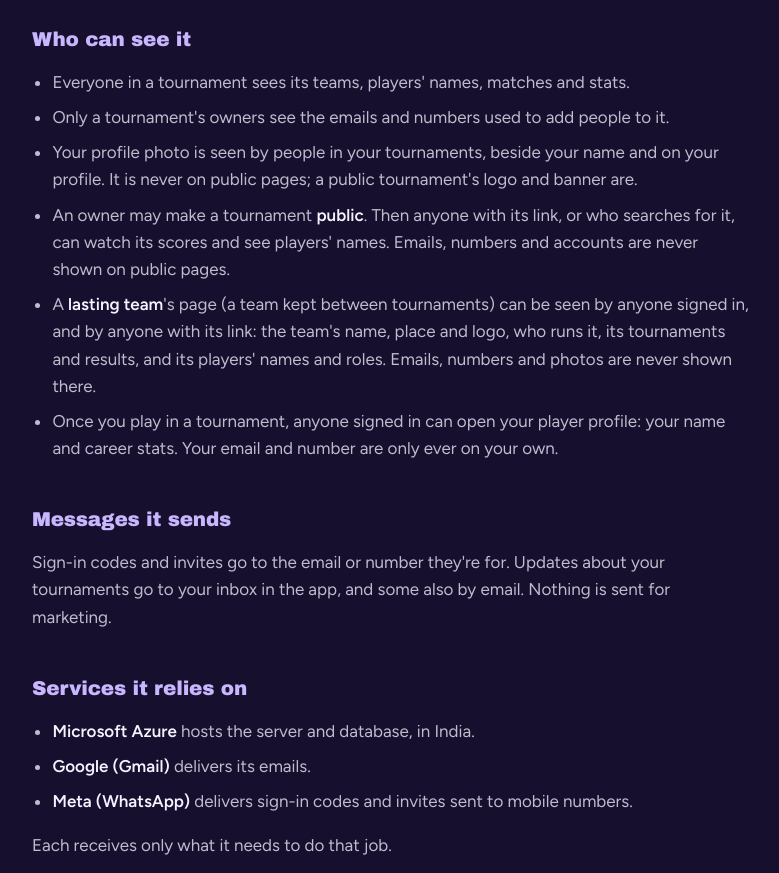
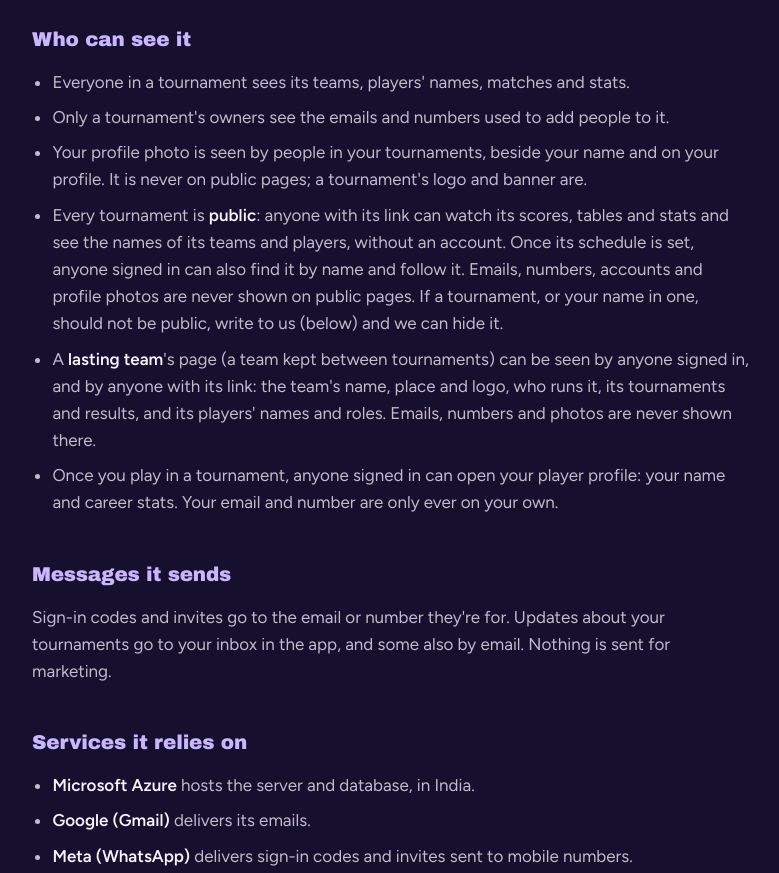
Before and after one commit to swanand19/TournamentScheduler-Site, a plain HTML site: page privacy.html in a window 1280 px wide. Shown: the part 1060-1933 px from the top of the page, without its empty margins (58-837 px from the left). Drawn offline with Linux system fonts and the light colour scheme; a web font is replaced by a local one.

Commit message:
Privacy: every tournament is public
Co-Authored-By: Claude Opus 5.5 <noreply@anthropic.com>

```diff
--- a/privacy.html
+++ b/privacy.html
@@ -53,8 +53,8 @@
       <ul>
         <li>Everyone in a tournament sees its teams, players' names, matches and stats.</li>
         <li>Only a tournament's owners see the emails and numbers used to add people to it.</li>
-        <li>Your profile photo is seen by people in your tournaments, beside your name and on your profile. It is never on public pages; a public tournament's logo and banner are.</li>
-        <li>An owner may make a tournament <strong>public</strong>. Then anyone with its link, or who searches for it, can watch its scores and see players' names. Emails, numbers and accounts are never shown on public pages.</li>
+        <li>Your profile photo is seen by people in your tournaments, beside your name and on your profile. It is never on public pages; a tournament's logo and banner are.</li>
+        <li>Every tournament is <strong>public</strong>: anyone with its link can watch its scores, tables and stats and see the names of its teams and players, without an account. Once its schedule is set, anyone signed in can also find it by name and follow it. Emails, numbers, accounts and profile photos are never shown on public pages. If a tournament, or your name in one, should not be public, write to us (below) and we can hide it.</li>
         <li>A <strong>lasting team</strong>'s page (a team kept between tournaments) can be seen by anyone signed in, and by anyone with its link: the team's name, place and logo, who runs it, its tournaments and results, and its players' names and roles. Emails, numbers and photos are never shown there.</li>
         <li>Once you play in a tournament, anyone signed in can open your player profile: your name and career stats. Your email and number are only ever on your own.</li>
       </ul>
@@ -101,7 +101,7 @@
         If this policy changes, the date below changes too, and anything that affects you is announced in the app.
       </p>
 
-      <p class="updated">Last updated 22 November 2026.</p>
+      <p class="updated">Last updated 23 November 2026.</p>
     </article>
   </main>
 
```
